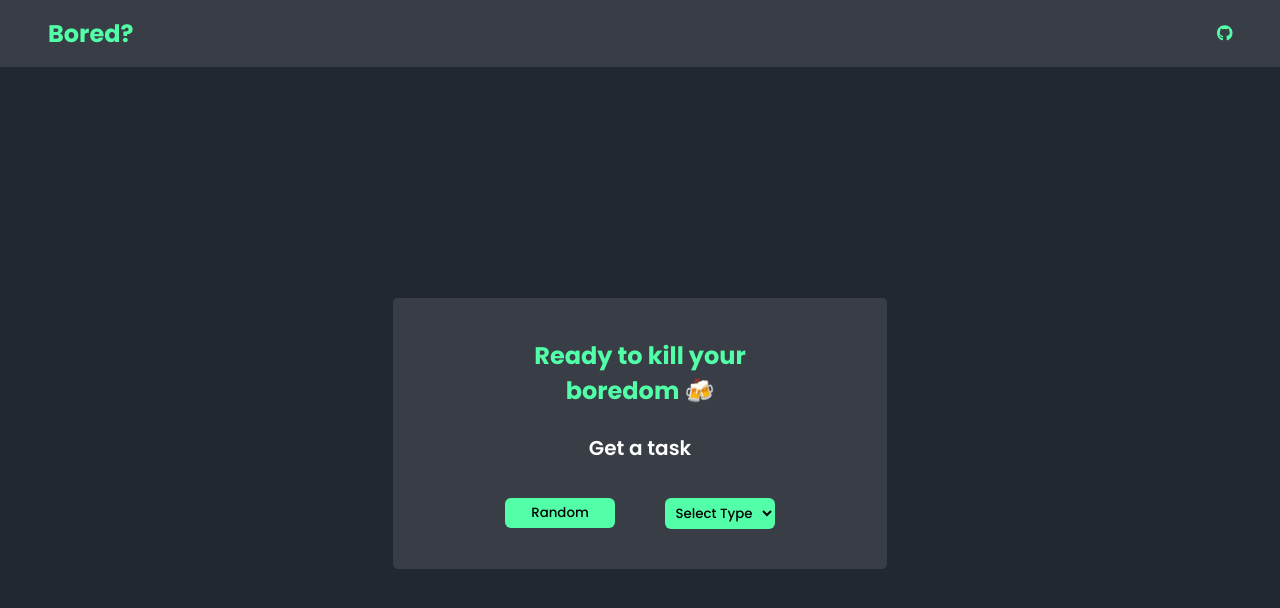
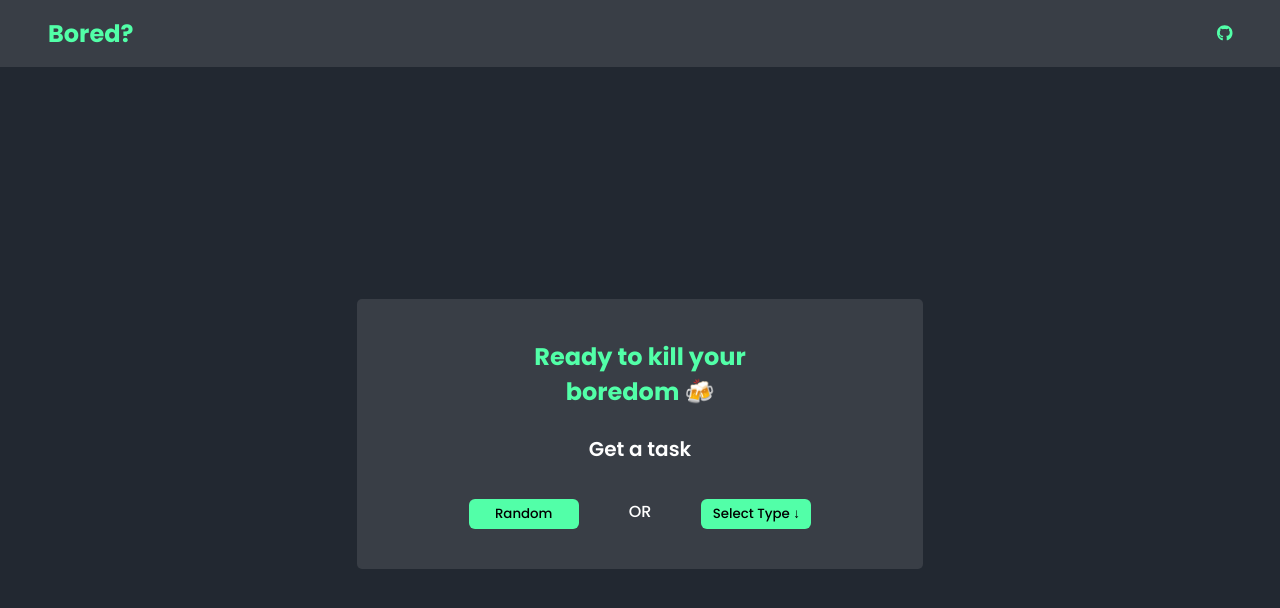
Before and after one commit to ashiquemushtaq/Bored, a React (Create React App) app: page / in a window 1280 px wide. Shown: the top 608 px of the page. Built offline with nearby package versions, Linux system fonts and the light colour scheme.

Commit message:
Added Type Selection

```diff
--- a/src/App.js
+++ b/src/App.js
@@ -2,6 +2,7 @@ import React from 'react';
 import {BrowserRouter as Router, Routes ,Route} from "react-router-dom";
 import './App.css'
 import Activityy from './components/Activity';
+import Type from './components/Type';
 import Card from './components/Card';
 import Nav from './components/Nav';
 
@@ -16,6 +17,9 @@ function App (){
         <Route path='/activity'  element={
           <Activityy/>
         }/>
+        <Route path='/activity/:tp' element={
+          <Type/>
+        }/>
       </Routes>
     </Router>
   )
--- a/src/components/Activity.jsx
+++ b/src/components/Activity.jsx
@@ -16,7 +16,7 @@ const Activityy = ()=> {
     return(
         <section>
             <div className="card">
-                <h1>{activity.activity}</h1>
+                <h1>"{activity.activity}"</h1>
                 <h3>Type:<span>{activity.type}</span></h3>
                 <h4>Participants:<span>{activity.participants}</span></h4>
             </div>
--- a/src/components/Card.jsx
+++ b/src/components/Card.jsx
@@ -1,8 +1,16 @@
-import { useState, useEffect } from 'react';
+import { useState } from 'react';
 import { Link } from "react-router-dom";
 import './style.css';
 
 const Card = ()=>{
+
+    const [isActive,setActive] = useState(false);
+
+    const toggleMenu = ()=>{
+        setActive(!isActive);
+        console.log(isActive);
+    }
+
     return(
         <section>
             <div className="card">
@@ -10,18 +18,21 @@ const Card = ()=>{
                 <span className="bottom">Get a task</span>
                 <div className="controls">
                 <Link to="/activity"><button className="btn">Random</button></Link>
-                <select>
-                    <option value="">Select Type</option>
-                    <option value="education">Education</option>
-                    <option value="recreational">Recreational</option>
-                    <option value="social">Social</option>
-                    <option value="diy">DIY</option>
-                    <option value="charity">Charity</option>
-                    <option value="cooking">Cooking</option>
-                    <option value="relaxation">Relaxation</option>
-                    <option value="music">Music</option>
-                    <option value="busywork">Busywork</option>
-                </select>
+                <span>OR</span>
+                <div className="drop-down">
+                    <button className="btn menu-pa" onClick={toggleMenu}>Select Type &#8595;</button>
+                    <ul className={isActive ? 'active':'type-menu'}>
+                        <Link to={'/activity/education'} style={{textDecoration:"none"}}><li>Eduction</li></Link>
+                        <Link to={'/activity/recreational'} style={{textDecoration:"none"}}><li>Recreational</li></Link>
+                        <Link to={'/activity/Social'} style={{textDecoration:"none"}}><li>Social</li></Link>
+                        <Link to={'/activity/diy'} style={{textDecoration:"none"}}><li>DIY</li></Link>
+                        <Link to={'/activity/charity'} style={{textDecoration:"none"}}><li>Charity</li></Link>
+                        <Link to={'/activity/cooking'} style={{textDecoration:"none"}}><li>Cooking</li></Link>
+                        <Link to={'/activity/relaxation'} style={{textDecoration:"none"}}><li>Relaxation</li></Link>
+                        <Link to={'/activity/music'} style={{textDecoration:"none"}}><li>Music</li></Link>
+                        <Link to={'/activity/busywork'} style={{textDecoration:"none"}}><li>Busywork</li></Link>
+                    </ul>
+                </div>
                 </div>
             </div>
         </section>
--- /dev/null
+++ b/src/components/Type.jsx
@@ -0,0 +1,28 @@
+import { useState,useEffect } from "react"
+import { useParams } from "react-router-dom"
+import './activity.css'
+
+const Activityy = ()=> {
+    const [activity,setActivity] = useState([])
+    const {tp} = useParams();
+    useEffect(()=>{
+        fetchData()
+    },[])
+
+    const fetchData = async ()=>{
+        const res = await fetch(`https://www.boredapi.com/api/activity?type=${tp}`)
+        setActivity(await res.json())
+        console.log(tp)
+    }
+
+    return(
+        <section>
+            <div className="card">
+                <h1>"{activity.activity}"</h1>
+                <h3>Type:<span>{activity.type}</span></h3>
+                <h4>Participants:<span>{activity.participants}</span></h4>
+            </div>
+        </section>
+    );
+}
+export default Activityy;
--- a/src/components/style.css
+++ b/src/components/style.css
@@ -54,26 +54,42 @@ section{
     outline: none;
     border: none;
     border-radius: 6px;
-    font-size: 500;
+    font-weight: 500;
 }
 
 .btn:hover{
     cursor: pointer;
 }
 
-select{
-    background-color:#52FFA8;
-    padding: 5px;
-    width: 110px;
-    outline: none;
-    border: none;
-    border-radius: 6px;
-    font-size: 500;
-    text-align: center;
+.menu-parent{
+    position: relative;
 }
 
-select:hover{
+ul{
+    display: none;
+    position: absolute;
+    background-color: #52FFA8;
+    list-style: none;
+    margin-top: 10px;
+    border-radius: 6px;
+    padding: 10px;
+    transition:	opacity .3s ease-in-out,visibility .3s ease-in-out,max-height .2s ease-in-out,margin-bottom .3s ease-in-out;
+}
+
+.active{
+    display: block;
+    /* transition: max-height 1s; */
+}
+
+li{
+    color:black;
+    font-weight: 500;
+    font-size: 13.6px;
+}
+
+li:hover{
     cursor: pointer;
+    font-size: 15px;
 }
 
 @media only screen and (max-width: 590px){
@@ -108,4 +124,10 @@ select:hover{
     .card{
         padding:3rem;
     }
+
+    ul{
+        /* .btn{
+            width: 100%;
+        } */
+    }
 }
```
Also changed, not shown: 2 other files (tests, documents, lock files or other folders).
